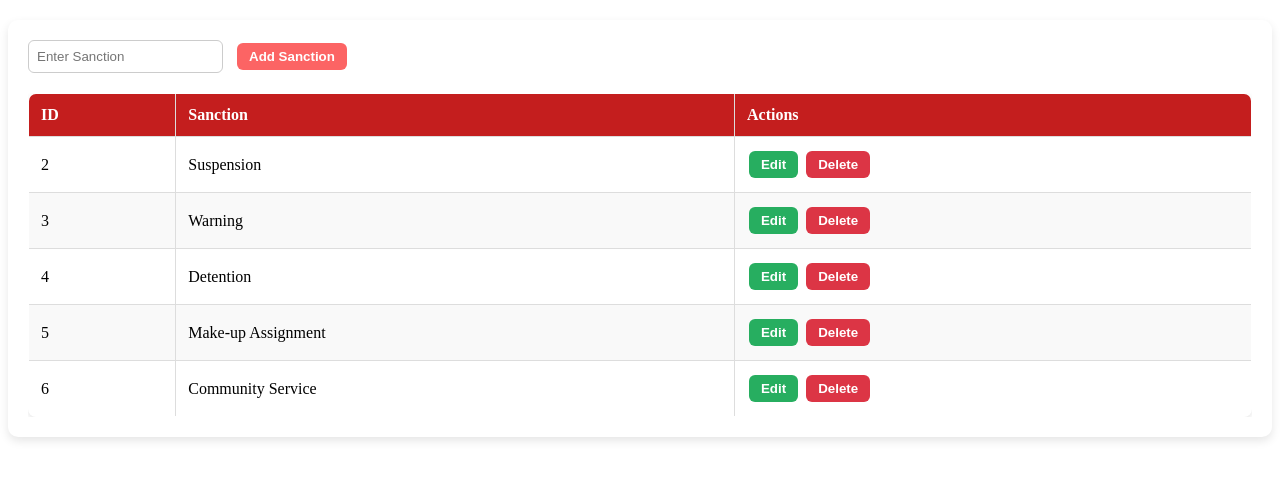
After one commit to lawrencesumbi/STUDISCIPLINK, a PHP site: page /guidance_pages/manage_sanction.php in a window 1280 px wide. The commit adds this page. Shown: the top 480 px of the page. Run offline with PHP 8.4, Linux system fonts and the light colour scheme; data comes from the database, SQL or seed files in the repository.

Commit message:
manage_sanction

```diff
--- a/guidance.php
+++ b/guidance.php
@@ -16,7 +16,7 @@ $user = $stmt->fetch(PDO::FETCH_ASSOC);
 
 // Determine which page to load
 $page = isset($_GET['page']) ? $_GET['page'] : 'dashboard';
-$allowed_pages = ['dashboard', 'manage_school_year', 'manage_violation', 'record_violation', 'my_account'];
+$allowed_pages = ['dashboard', 'manage_school_year', 'manage_violation', 'manage_sanction', 'record_violation', 'my_account'];
 
 if (!in_array($page, $allowed_pages)) {
     $page = 'dashboard';
@@ -76,6 +76,7 @@ if (!in_array($page, $allowed_pages)) {
     <a href="?page=dashboard" class="<?= ($page == 'dashboard') ? 'active' : '' ?>">Dashboard</a>
     <a href="?page=manage_school_year" class="<?= ($page == 'manage_school_year') ? 'active' : '' ?>">School Year</a>
     <a href="?page=manage_violation" class="<?= ($page == 'manage_violation') ? 'active' : '' ?>">Manage Violation</a>
+        <a href="?page=manage_sanction" class="<?= ($page == 'manage_sanction') ? 'active' : '' ?>">Manage Sanction</a>
     <a href="?page=record_violation" class="<?= ($page == 'record_violation') ? 'active' : '' ?>">Record Violation</a>
     <a href="?page=my_account" class="<?= ($page == 'my_account') ? 'active' : '' ?>">My Account</a>
     <a href="logout.php">Logout</a>
--- /dev/null
+++ b/guidance_pages/manage_sanction.php
@@ -0,0 +1,177 @@
+<?php
+require __DIR__ . '/../db_connect.php'; // include DB connection
+
+// Messages
+$message = "";
+
+// Edit mode variables
+$edit_mode = false;
+$edit_id = null;
+$edit_name = "";
+
+// Handle add sanction
+if (isset($_POST['add_sanction'])) {
+    $sanction_name = trim($_POST['sanction']);
+    if ($sanction_name) {
+        $stmt = $pdo->prepare("INSERT INTO sanctions (sanction) VALUES (?)");
+        $stmt->execute([$sanction_name]);
+        $message = "<p class='success-msg'>Sanction added successfully!</p>";
+    } else {
+        $message = "<p class='error-msg'>Please enter a sanction.</p>";
+    }
+}
+
+// Handle update sanction
+if (isset($_POST['update_sanction'])) {
+    $id = $_POST['id'];
+    $sanction_name = trim($_POST['sanction']);
+    $stmt = $pdo->prepare("UPDATE sanctions SET sanction=? WHERE id=?");
+    $stmt->execute([$sanction_name, $id]);
+    $message = "<p class='success-msg'>Sanction updated successfully!</p>";
+}
+
+// Handle delete sanction
+if (isset($_POST['delete_sanction'])) {
+    $id = $_POST['id'];
+    $stmt = $pdo->prepare("DELETE FROM sanctions WHERE id=?");
+    $stmt->execute([$id]);
+    $message = "<p class='error-msg'>Sanction deleted successfully!</p>";
+}
+
+// Handle edit (load values into form)
+if (isset($_POST['edit_sanction'])) {
+    $edit_id = $_POST['id'];
+    $stmt = $pdo->prepare("SELECT * FROM sanctions WHERE id=?");
+    $stmt->execute([$edit_id]);
+    $row = $stmt->fetch(PDO::FETCH_ASSOC);
+    if ($row) {
+        $edit_mode = true;
+        $edit_name = $row['sanction'];
+    }
+}
+
+// Fetch all sanctions
+$sanctions = $pdo->query("SELECT * FROM sanctions ORDER BY id ASC")->fetchAll(PDO::FETCH_ASSOC);
+?>
+
+<div class="container">
+    <?= $message; ?>
+
+    <!-- Add/Update Form -->
+    <form method="POST" class="form-box">
+        <input type="text" name="sanction" placeholder="Enter Sanction"
+               value="<?= htmlspecialchars($edit_name); ?>" required>
+        <?php if ($edit_mode): ?>
+            <input type="hidden" name="id" value="<?= $edit_id; ?>">
+            <button type="submit" name="update_sanction" class="btn btn-warning">Update Sanction</button>
+            <a href="faculty.php?page=manage_sanction" class="btn btn-secondary">Cancel</a>
+        <?php else: ?>
+            <button type="submit" name="add_sanction" class="btn btn-primary">Add Sanction</button>
+        <?php endif; ?>
+    </form>
+
+    <!-- Sanctions Table -->
+    <div class="table-box">
+        <table class="styled-table">
+            <thead>
+                <tr>
+                    <th>ID</th>
+                    <th>Sanction</th>
+                    <th>Actions</th>
+                </tr>
+            </thead>
+            <tbody>
+            <?php foreach ($sanctions as $s): ?>
+                <tr>
+                    <td><?= $s['id']; ?></td>
+                    <td><?= htmlspecialchars($s['sanction']); ?></td>
+                    <td>
+                        <!-- Edit -->
+                        <form method="POST" class="inline-form">
+                            <input type="hidden" name="id" value="<?= $s['id']; ?>">
+                            <button type="submit" name="edit_sanction" class="btn btn-info">Edit</button>
+                        </form>
+
+                        <!-- Delete -->
+                        <form method="POST" class="inline-form">
+                            <input type="hidden" name="id" value="<?= $s['id']; ?>">
+                            <button type="submit" name="delete_sanction" class="btn btn-danger"
+                                    onclick="return confirm('Are you sure you want to delete this sanction?')">
+                                Delete
+                            </button>
+                        </form>
+                    </td>
+                </tr>
+            <?php endforeach; ?>
+            </tbody>
+        </table>
+    </div>
+</div>
+
+<style>
+/* Container */
+.container {
+    background: #fff;
+    padding: 20px;
+    border-radius: 10px;
+    box-shadow: 0 4px 10px rgba(0,0,0,0.1);
+    margin-top: 20px;
+}
+
+/* Messages */
+.success-msg { color: green; font-weight: bold; margin-bottom: 10px; }
+.error-msg { color: red; font-weight: bold; margin-bottom: 10px; }
+
+/* Form */
+.form-box { margin-bottom: 20px; }
+.form-box input[type="text"] {
+    padding: 8px;
+    border-radius: 6px;
+    border: 1px solid #ccc;
+    margin-right: 10px;
+}
+
+/* Table */
+.table-box {
+    max-height: 400px;
+    overflow-y: auto;
+}
+.styled-table {
+    width: 100%;
+    border-collapse: collapse;
+    border: 1px solid #ddd;
+    border-radius: 8px;
+    overflow: hidden;
+    box-shadow: 0 2px 5px rgba(0,0,0,0.1);
+}
+.styled-table th, .styled-table td {
+    padding: 12px;
+    text-align: left;
+    border: 1px solid #ddd; /* gridlines */
+}
+.styled-table thead {
+    background: #c41e1e;
+    color: white;
+}
+.styled-table tr:nth-child(even) { background: #f9f9f9; }
+
+/* Inline forms */
+.inline-form { display: inline-block; margin: 2px; }
+
+/* Buttons */
+.btn {
+    padding: 6px 12px;
+    border-radius: 6px;
+    border: none;
+    cursor: pointer;
+    font-weight: bold;
+    color: white;
+}
+.btn-primary { background: #fc6464ff; }
+.btn-warning { background: #27ae60; }
+.btn-danger { background: #dc3545; }
+.btn-info { background: #27ae60; }
+.btn-secondary { background: gray; text-decoration: none; }
+
+.btn:hover { opacity: 0.9; }
+</style>
```
Also changed, not shown: guidance_pages/record_violation.php (+75 -144 lines), sao_pages/manage_cases.php (+37 -13 lines), studisciplink.sql.
